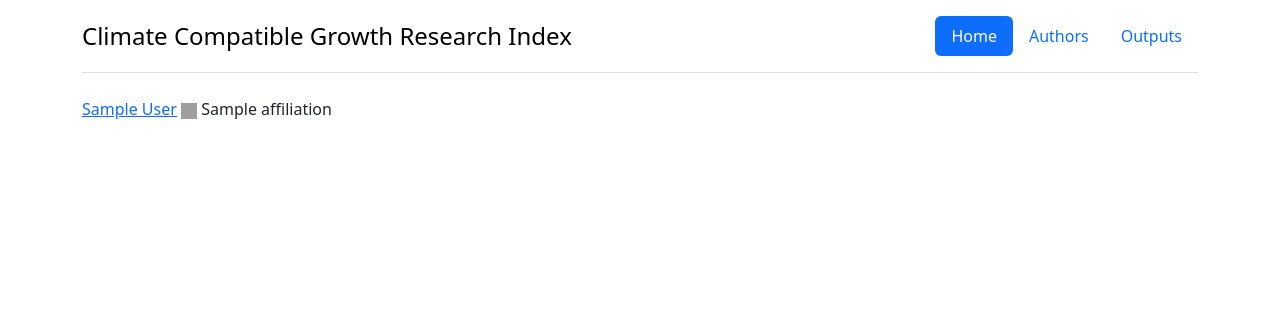
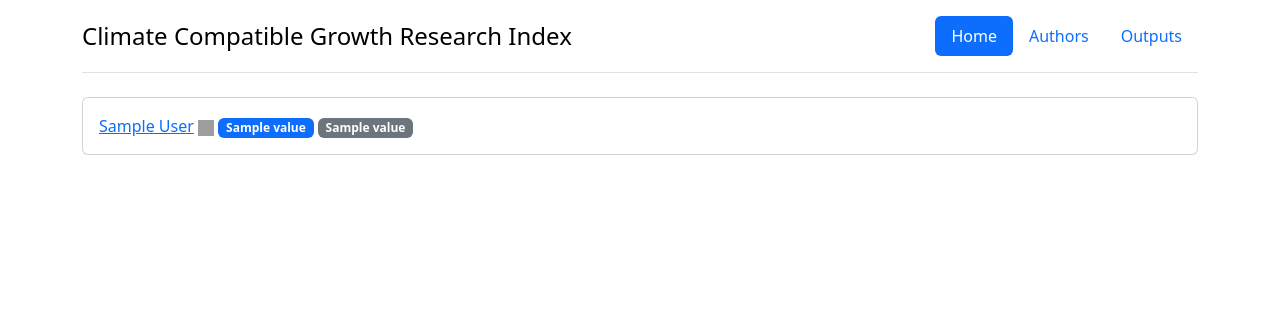
Before and after one commit to ClimateCompatibleGrowth/research_index, a Flask app: template app/templates/authors.html in a window 1280 px wide. Shown: the top 333 px of the page. Run offline with Flask 3, Linux system fonts and the light colour scheme; the template is opened without the code that fills it: most values are stand-ins (such as "Sample title", 1, 10 or a date in 2020); grey boxes are pictures that could not be loaded.

Commit message:
Show workstreams and institutions on authors list

```diff
--- a/app/app.py
+++ b/app/app.py
@@ -55,4 +55,4 @@ def index():
 
 
 if __name__ == '__main__':
-    app.run(debug=True, port=80)
+    app.run(debug=True, port=5001)
--- a/app/templates/authors.html
+++ b/app/templates/authors.html
@@ -2,14 +2,25 @@
 
 {% block content %}
 {% for author in authors %}
-    <p><l><a href="{{ url_for('author', id=author.uuid) }}">{{ author.first_name}} {{ author.last_name }}</a>
-        {% if author.orcid %}
-        <a href="{{ author.orcid }}">
-            <img alt="ORCID logo" src="https://info.orcid.org/wp-content/uploads/2019/11/orcid_16x16.png" width="16" height="16" /></a>
+    <div class="card">
+        <div class="card-body">
+            <a href="{{ url_for('author', id=author.uuid) }}">{{ author.first_name}} {{ author.last_name }}</a>
+            {% if author.orcid %}
+                <a href="{{ author.orcid }}">
+                <img alt="ORCID logo" src="https://info.orcid.org/wp-content/uploads/2019/11/orcid_16x16.png" width="16" height="16" /></a>
             {% endif %}
-            {% if author.affiliation %}{{ author.affiliation }}{% endif %}
-        </l>
-    </p>
+            {% if author.affiliation %}
+                    {% for id, value in author.affiliation|dictsort %}
+                        <span class="badge bg-primary">{{ value }}</span>
+                    {% endfor %}
+            {% endif %}
+            {% if author.workstreams %}
+                {% for id, value in author.workstreams|dictsort %}
+                    <span class="badge bg-secondary">{{ value }}</span>
+                {% endfor %}
+            {% endif %}
+        </div>
+    </div>
     {% endfor %}
 
 {% endblock %}
```
Also changed, not shown: app/model.py (+4 -3 lines).
